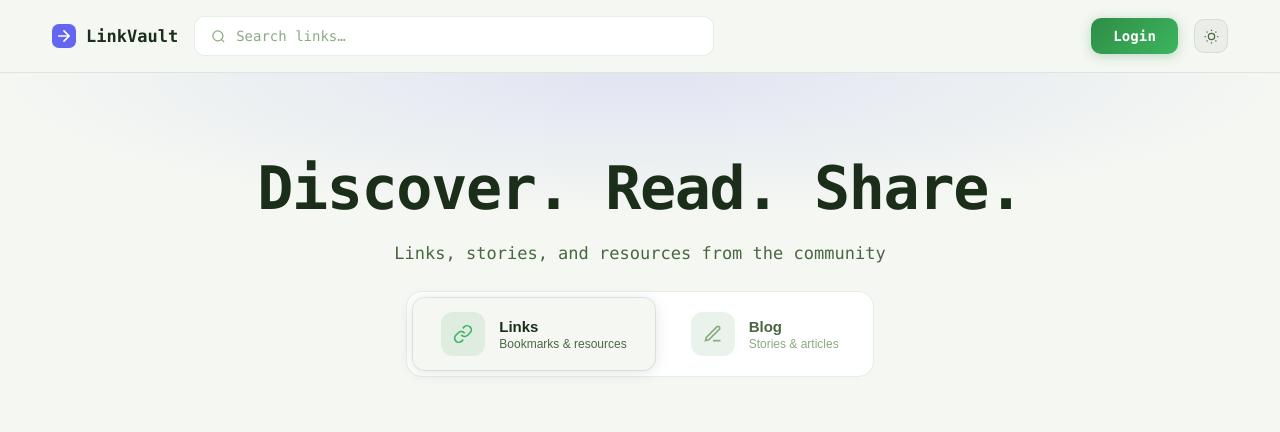
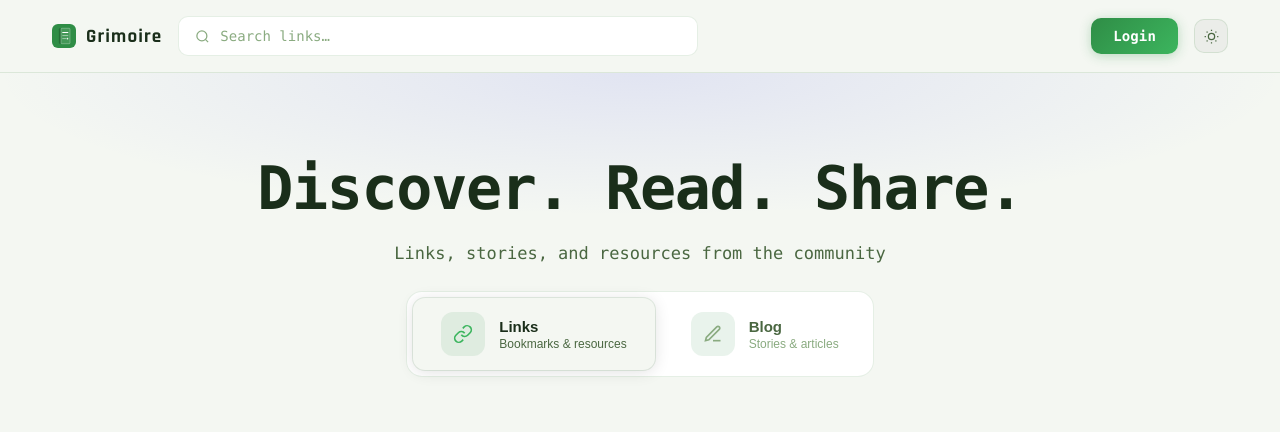
Before and after one commit to abhsk-git/grimoire, a Flask app: page /explore in a window 1280 px wide. Shown: the top 432 px of the page. Run offline with Flask 3, Linux system fonts and the light colour scheme; data that the repository does not hold is empty.

Commit message:
feat: rebrand from LinkVault to Grimoire
- New tome/grimoire SVG icon using var(--accent) — auto-colours across
  all themes (indigo, green, teal, neon)
- Logo text uses Rajdhani font with letter-spacing for a mystical feel
- Logo text hidden on mobile (≤520px) — icon only, no overflow
- Updated all page titles, navbars, footer, auth modals, RSS feed
- Updated footer tagline to reflect both links and blogging

Co-Authored-By: Claude Sonnet 4.6 <noreply@anthropic.com>

```diff
--- a/blueprints/blog.py
+++ b/blueprints/blog.py
@@ -546,9 +546,9 @@ def rss_feed():
     xml = f'''<?xml version="1.0" encoding="UTF-8"?>
 <rss version="2.0">
   <channel>
-    <title>LinkVault Blog</title>
+    <title>Grimoire</title>
     <link>{host}/explore</link>
-    <description>Stories and articles from the LinkVault community</description>
+    <description>Stories and articles from the Grimoire community</description>
     {items}
   </channel>
 </rss>'''
--- a/blueprints/links.py
+++ b/blueprints/links.py
@@ -15,7 +15,7 @@ def fetch_meta():
     if not url.startswith('http'):
         url = 'https://' + url
     try:
-        headers = {'User-Agent': 'Mozilla/5.0 (compatible; LinkVault/1.0)'}
+        headers = {'User-Agent': 'Mozilla/5.0 (compatible; Grimoire/1.0)'}
         r = http_requests.get(url, headers=headers, timeout=8, allow_redirects=True)
         soup = BeautifulSoup(r.text, 'html.parser')
 
--- a/static/css/style.css
+++ b/static/css/style.css
@@ -357,9 +357,11 @@ select option { background: var(--bg2); }
 /* ── Logo ────────────────────────────────────────────────────── */
 .logo {
   display: flex; align-items: center; gap: 10px;
-  font-family: var(--font-display); font-size: 17px; font-weight: 700;
-  color: var(--text); text-decoration: none;
+  font-family: 'Rajdhani', sans-serif; font-size: 19px; font-weight: 700;
+  letter-spacing: 0.06em; color: var(--text); text-decoration: none;
 }
+.logo-text { transition: color .15s; }
+@media (max-width: 520px) { .logo-text { display: none; } }
 
 /* ── Divider ─────────────────────────────────────────────────── */
 .divider { display: flex; align-items: center; gap: 12px; color: var(--text3); font-size: 12px; }
--- a/templates/blog_editor.html
+++ b/templates/blog_editor.html
@@ -3,7 +3,7 @@
 <head>
 <meta charset="UTF-8">
 <meta name="viewport" content="width=device-width, initial-scale=1.0">
-<title>{% if post %}Edit — {{ post.title }}{% else %}New Post{% endif %} — LinkVault</title>
+<title>{% if post %}Edit — {{ post.title }}{% else %}New Post{% endif %} — Grimoire</title>
 <link rel="icon" type="image/svg+xml" href="/static/favicon.svg?v=3">
 <link rel="preconnect" href="https://fonts.googleapis.com">
 <link rel="preconnect" href="https://fonts.gstatic.com" crossorigin>
--- a/templates/dashboard.html
+++ b/templates/dashboard.html
@@ -3,7 +3,7 @@
 <head>
 <meta charset="UTF-8">
 <meta name="viewport" content="width=device-width, initial-scale=1.0">
-<title>Dashboard — LinkVault</title>
+<title>Dashboard — Grimoire</title>
 <link rel="icon" type="image/svg+xml" href="/static/favicon.svg?v=3">
 <link rel="preconnect" href="https://fonts.googleapis.com">
 <link rel="preconnect" href="https://fonts.gstatic.com" crossorigin>
@@ -19,8 +19,8 @@
 <aside class="sidebar" id="sidebar">
   <div class="sidebar-header">
     <div class="logo">
-      <svg width="24" height="24" viewBox="0 0 28 28" fill="none"><rect width="28" height="28" rx="8" fill="#6366f1"/><path d="M8 14h12M14 8l6 6-6 6" stroke="#fff" stroke-width="2" stroke-linecap="round" stroke-linejoin="round"/></svg>
-      <span>LinkVault</span>
+      <svg width="24" height="24" viewBox="0 0 28 28" fill="none"><rect width="28" height="28" rx="7" fill="var(--accent)"/><rect x="8" y="5" width="2.5" height="18" rx="1" fill="rgba(0,0,0,0.22)"/><rect x="10.5" y="5" width="10.5" height="18" rx="1" fill="rgba(255,255,255,0.1)" stroke="rgba(255,255,255,0.4)" stroke-width="0.8"/><line x1="12.5" y1="10" x2="18.5" y2="10" stroke="white" stroke-width="1.2" stroke-linecap="round"/><line x1="12.5" y1="13.5" x2="18.5" y2="13.5" stroke="rgba(255,255,255,0.55)" stroke-width="1" stroke-linecap="round"/><line x1="12.5" y1="17" x2="16" y2="17" stroke="rgba(255,255,255,0.55)" stroke-width="1" stroke-linecap="round"/><circle cx="18" cy="17" r="1" fill="rgba(255,255,255,0.9)"/></svg>
+      <span class="logo-text">Grimoire</span>
     </div>
     <button class="sidebar-toggle btn-icon" onclick="toggleSidebar()">
       <svg width="16" height="16" viewBox="0 0 24 24" fill="none" stroke="currentColor" stroke-width="2"><line x1="3" y1="6" x2="21" y2="6"/><line x1="3" y1="12" x2="21" y2="12"/><line x1="3" y1="18" x2="21" y2="18"/></svg>
--- a/templates/explore.html
+++ b/templates/explore.html
@@ -3,7 +3,7 @@
 <head>
 <meta charset="UTF-8">
 <meta name="viewport" content="width=device-width, initial-scale=1.0">
-<title>Explore — LinkVault</title>
+<title>Explore — Grimoire</title>
 <link rel="icon" type="image/svg+xml" href="/static/favicon.svg?v=3">
 <link rel="preconnect" href="https://fonts.googleapis.com">
 <link rel="preconnect" href="https://fonts.gstatic.com" crossorigin>
@@ -19,8 +19,8 @@
 <header class="explore-header">
   <div class="explore-nav">
     <a href="/" class="logo">
-      <svg width="24" height="24" viewBox="0 0 28 28" fill="none"><rect width="28" height="28" rx="8" fill="#6366f1"/><path d="M8 14h12M14 8l6 6-6 6" stroke="#fff" stroke-width="2" stroke-linecap="round" stroke-linejoin="round"/></svg>
-      <span>LinkVault</span>
+      <svg width="24" height="24" viewBox="0 0 28 28" fill="none"><rect width="28" height="28" rx="7" fill="var(--accent)"/><rect x="8" y="5" width="2.5" height="18" rx="1" fill="rgba(0,0,0,0.22)"/><rect x="10.5" y="5" width="10.5" height="18" rx="1" fill="rgba(255,255,255,0.1)" stroke="rgba(255,255,255,0.4)" stroke-width="0.8"/><line x1="12.5" y1="10" x2="18.5" y2="10" stroke="white" stroke-width="1.2" stroke-linecap="round"/><line x1="12.5" y1="13.5" x2="18.5" y2="13.5" stroke="rgba(255,255,255,0.55)" stroke-width="1" stroke-linecap="round"/><line x1="12.5" y1="17" x2="16" y2="17" stroke="rgba(255,255,255,0.55)" stroke-width="1" stroke-linecap="round"/><circle cx="18" cy="17" r="1" fill="rgba(255,255,255,0.9)"/></svg>
+      <span class="logo-text">Grimoire</span>
     </a>
     <div class="explore-search-wrap">
       <span class="search-icon"><svg width="15" height="15" viewBox="0 0 24 24" fill="none" stroke="currentColor" stroke-width="2"><circle cx="11" cy="11" r="8"/><line x1="21" y1="21" x2="16.65" y2="16.65"/></svg></span>
@@ -117,7 +117,7 @@
   <!-- Login -->
   <div class="auth-form" id="loginForm">
     <h2>Welcome back</h2>
-    <p class="auth-sub">Sign in to your LinkVault account</p>
+    <p class="auth-sub">Sign in to your Grimoire</p>
     <div id="loginError" class="error-msg hidden"></div>
     <a href="/api/auth/google" class="btn-google">
       <svg width="18" height="18" viewBox="0 0 18 18"><path d="M17.64 9.2c0-.637-.057-1.251-.164-1.84H9v3.481h4.844c-.209 1.125-.843 2.078-1.796 2.717v2.258h2.908c1.702-1.567 2.684-3.874 2.684-6.615z" fill="#4285F4"/><path d="M9 18c2.43 0 4.467-.806 5.956-2.18l-2.908-2.259c-.806.54-1.837.86-3.048.86-2.344 0-4.328-1.584-5.036-3.711H.957v2.332A8.997 8.997 0 009 18z" fill="#34A853"/><path d="M3.964 10.71A5.41 5.41 0 013.682 9c0-.593.102-1.17.282-1.71V4.958H.957A8.996 8.996 0 000 9c0 1.452.348 2.827.957 4.042l3.007-2.332z" fill="#FBBC05"/><path d="M9 3.58c1.321 0 2.508.454 3.44 1.345l2.582-2.58C13.463.891 11.426 0 9 0A8.997 8.997 0 00.957 4.958L3.964 6.29C4.672 4.163 6.656 3.58 9 3.58z" fill="#EA4335"/></svg>
@@ -139,7 +139,7 @@
   <!-- Register -->
   <div class="auth-form hidden" id="registerForm">
     <h2>Create account</h2>
-    <p class="auth-sub">Join LinkVault — free forever</p>
+    <p class="auth-sub">Join Grimoire — free forever</p>
     <div id="registerError" class="error-msg hidden"></div>
     <a href="/api/auth/google" class="btn-google">
       <svg width="18" height="18" viewBox="0 0 18 18"><path d="M17.64 9.2c0-.637-.057-1.251-.164-1.84H9v3.481h4.844c-.209 1.125-.843 2.078-1.796 2.717v2.258h2.908c1.702-1.567 2.684-3.874 2.684-6.615z" fill="#4285F4"/><path d="M9 18c2.43 0 4.467-.806 5.956-2.18l-2.908-2.259c-.806.54-1.837.86-3.048.86-2.344 0-4.328-1.584-5.036-3.711H.957v2.332A8.997 8.997 0 009 18z" fill="#34A853"/><path d="M3.964 10.71A5.41 5.41 0 013.682 9c0-.593.102-1.17.282-1.71V4.958H.957A8.996 8.996 0 000 9c0 1.452.348 2.827.957 4.042l3.007-2.332z" fill="#FBBC05"/><path d="M9 3.58c1.321 0 2.508.454 3.44 1.345l2.582-2.58C13.463.891 11.426 0 9 0A8.997 8.997 0 00.957 4.958L3.964 6.29C4.672 4.163 6.656 3.58 9 3.58z" fill="#EA4335"/></svg>
```
Also changed, not shown: templates/blog_post.html (+4 -4 lines), templates/index.html (+9 -9 lines).
